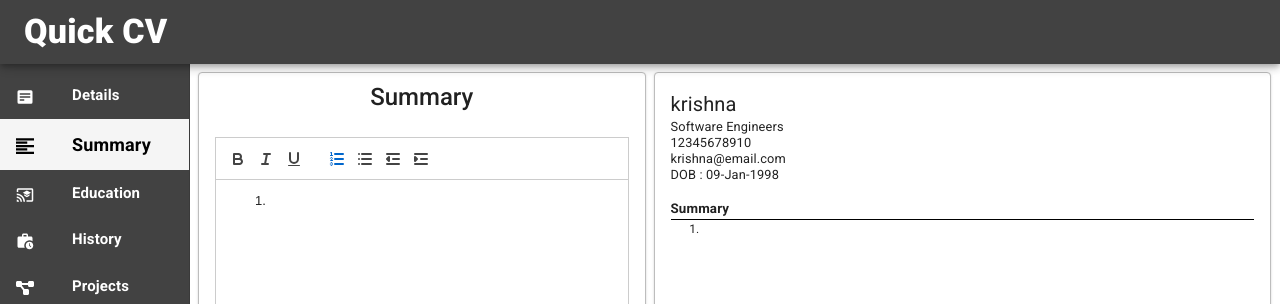
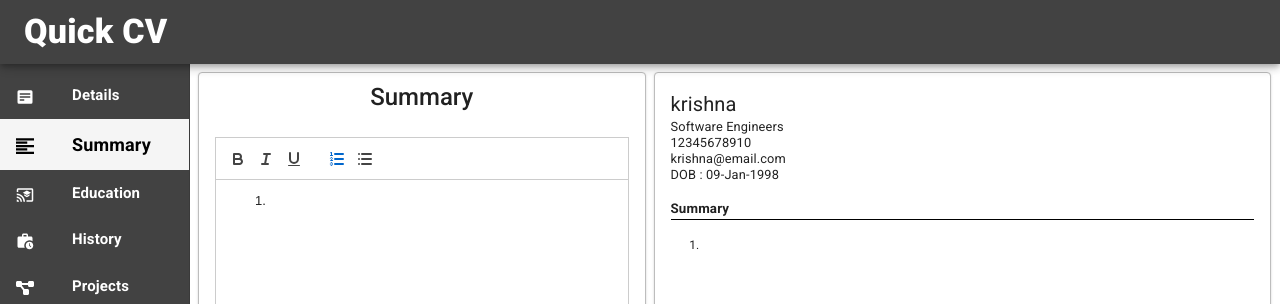
Before and after one commit to YITO-org/quick-cv-ui, a React (Vite) app: page /resumebuilder/summary in a window 1280 px wide. Both pictures are taken after a click on the button 337 px from the left and 158 px from the top of the page. Shown: the top 304 px of the page. Built offline with nearby package versions, Linux system fonts and the light colour scheme.

Commit message:
react text editer issue fixed.

```diff
--- a/src/resumes/resumeOne.tsx
+++ b/src/resumes/resumeOne.tsx
@@ -109,7 +109,7 @@ let Summary : React.FC<any> = (props)=>{
             {/* <div className={`p-1 fw-normal summary_styles`} style={{fontSize : '13px'}}>
                 {props[props.name]}
             </div> */}
-            <div style={{fontSize : "12px"}} dangerouslySetInnerHTML={{ __html : props[props.name]  }} ></div>
+            <div style={{fontSize : "12px"}} className="react-text-editer mt-3"  dangerouslySetInnerHTML={{ __html : props[props.name]  }} ></div>
             </>);
 }
 
--- a/src/screens/detailes.tsx
+++ b/src/screens/detailes.tsx
@@ -18,12 +18,12 @@ const modules : any = {
 		[
 			{ list: 'ordered' },
 			{ list: 'bullet' },
-			{ indent: '-1' },
-			{ indent: '+1' }
+			// { indent: '-1' },
+			// { indent: '+1' }
 		]
 		//['link', 'image', 'video'],
 		// ['clean']
-	]
+	],
 }
 
 
--- a/src/styles/resumeOne.css
+++ b/src/styles/resumeOne.css
@@ -29,3 +29,8 @@
     height: 1px;
     background-color: black;
 }
+
+
+.react-text-editer p {
+    line-height: 0.1px;
+}
```
